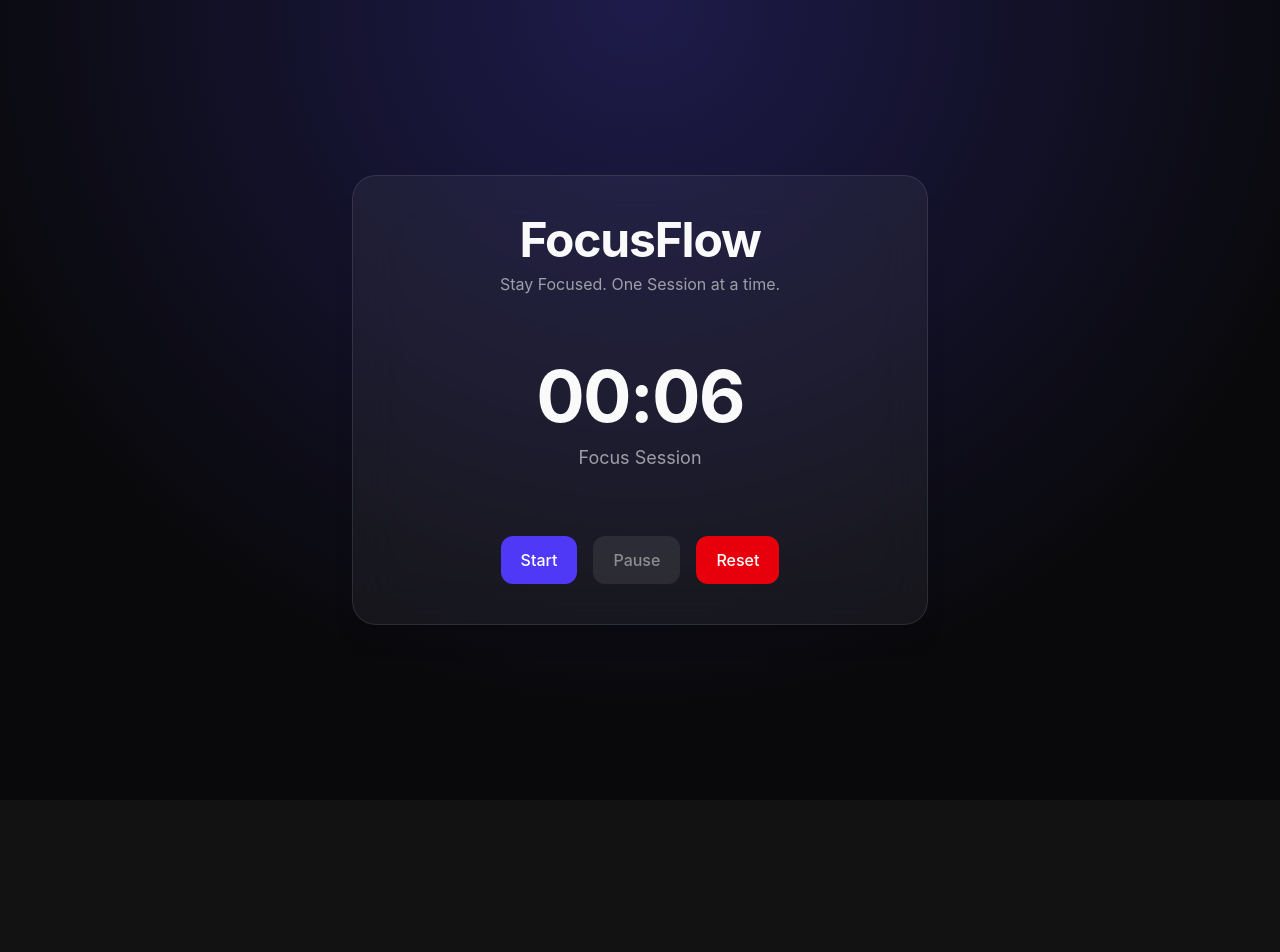
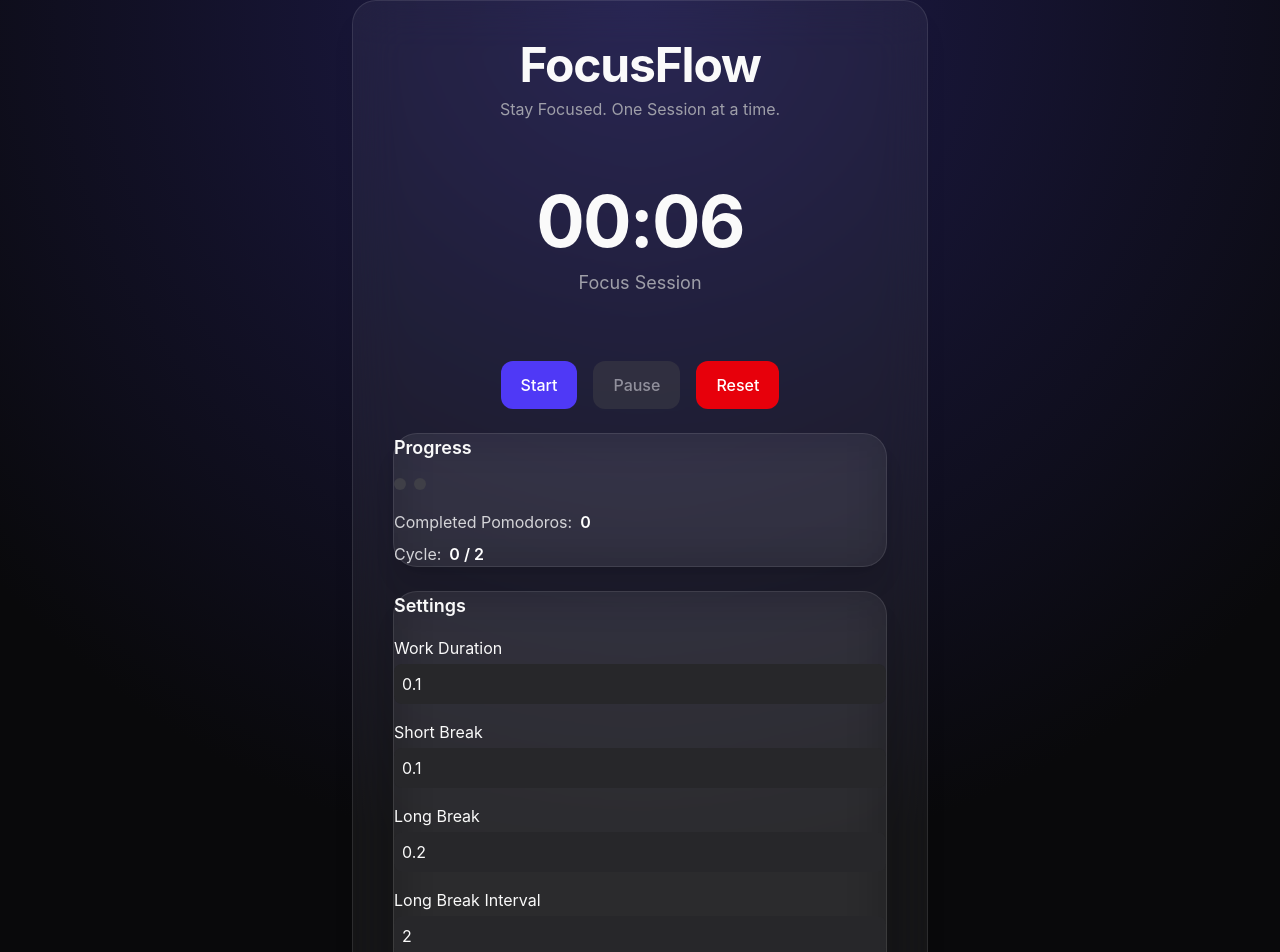
Before and after one commit to Amol-2704/FocusFlow, a React (Vite) app: page / in a window 1280 px wide. Shown: the top 952 px of the page. Before the commit the page ends 800 px from the top, so only its background shows below. Built offline with nearby package versions, Linux system fonts and the light colour scheme.

Commit message:
feat: complete roadmap.sh pomodoro timer

```diff
--- a/src/App.tsx
+++ b/src/App.tsx
@@ -4,6 +4,8 @@ import TimerDisplay from "./components/timer/Timerdisplay";
 import TimerControls from "./components/timer/TimerControls";
 
 import { usePomodoro } from "./hooks/usePomodoro";
+import ProgressCard from "./components/progress/ProgressCard";
+import SettingsPanel from "./components/settings/SettingsPanel";
 
 export default function App() {
   const {
@@ -11,6 +13,7 @@ export default function App() {
     start,
     pause,
     reset,
+    updateSettings,
   } = usePomodoro();
 
   return (
@@ -29,6 +32,16 @@ export default function App() {
           onPause={pause}
           onReset={reset}
         />
+
+        <ProgressCard
+          completedPomodoros={state.completedPomodoros}
+          longBreakInterval={state.settings.longBreakInterval}
+        />
+
+        <SettingsPanel
+          settings={state.settings}
+          onSave={updateSettings}
+        />
       </Card>
     </main>
   );
--- /dev/null
+++ b/src/components/progress/ProgressCard.tsx
@@ -0,0 +1,51 @@
+import Card from "../ui/Card";
+
+interface ProgressCardProps {
+  completedPomodoros: number;
+  longBreakInterval: number;
+}
+
+export default function ProgressCard({
+  completedPomodoros,
+  longBreakInterval,
+}: ProgressCardProps) {
+  const currentCycle =
+    completedPomodoros % longBreakInterval;
+
+  return (
+    <Card className="mt-6">
+      <h2 className="mb-4 text-lg font-semibold">
+        Progress
+      </h2>
+
+      <div className="mb-5 flex gap-2">
+        {Array.from({
+          length: longBreakInterval,
+        }).map((_, index) => (
+          <div
+            key={index}
+            className={`h-3 w-3 rounded-full transition-colors ${
+              index < currentCycle
+                ? "bg-indigo-500"
+                : "bg-zinc-700"
+            }`}
+          />
+        ))}
+      </div>
+
+      <p className="text-zinc-300">
+        Completed Pomodoros:
+        <span className="ml-2 font-semibold text-white">
+          {completedPomodoros}
+        </span>
+      </p>
+
+      <p className="mt-2 text-zinc-300">
+        Cycle:
+        <span className="ml-2 font-semibold text-white">
+          {currentCycle} / {longBreakInterval}
+        </span>
+      </p>
+    </Card>
+  );
+}
--- a/src/components/settings/SettingsPanel.tsx
+++ b/src/components/settings/SettingsPanel.tsx
@@ -0,0 +1,109 @@
+import { useState } from "react";
+import Card from "../ui/Card";
+import Button from "../ui/Button";
+import type { PomodoroSettings } from "../../types/pomodoro";
+
+interface SettingsPanelProps {
+  settings: PomodoroSettings;
+  onSave: (settings: PomodoroSettings) => void;
+}
+
+export default function SettingsPanel({
+  settings,
+  onSave,
+}: SettingsPanelProps) {
+  const [values, setValues] = useState(settings);
+
+  function handleChange(
+    key: keyof PomodoroSettings,
+    value: number
+  ) {
+    setValues((prev) => ({
+      ...prev,
+      [key]: value,
+    }));
+  }
+
+  return (
+    <Card className="mt-6">
+      <h2 className="mb-4 text-lg font-semibold">
+        Settings
+      </h2>
+
+      <div className="space-y-4">
+
+        <label className="block">
+          <span>Work Duration</span>
+
+          <input
+            type="number"
+            value={values.workDuration}
+            onChange={(e) =>
+              handleChange(
+                "workDuration",
+                Number(e.target.value)
+              )
+            }
+            className="mt-1 w-full rounded-lg bg-zinc-800 p-2"
+          />
+        </label>
+
+        <label className="block">
+          <span>Short Break</span>
+
+          <input
+            type="number"
+            value={values.shortBreakDuration}
+            onChange={(e) =>
+              handleChange(
+                "shortBreakDuration",
+                Number(e.target.value)
+              )
+            }
+            className="mt-1 w-full rounded-lg bg-zinc-800 p-2"
+          />
+        </label>
+
+        <label className="block">
+          <span>Long Break</span>
+
+          <input
+            type="number"
+            value={values.longBreakDuration}
+            onChange={(e) =>
+              handleChange(
+                "longBreakDuration",
+                Number(e.target.value)
+              )
+            }
+            className="mt-1 w-full rounded-lg bg-zinc-800 p-2"
+          />
+        </label>
+
+        <label className="block">
+          <span>Long Break Interval</span>
+
+          <input
+            type="number"
+            value={values.longBreakInterval}
+            onChange={(e) =>
+              handleChange(
+                "longBreakInterval",
+                Number(e.target.value)
+              )
+            }
+            className="mt-1 w-full rounded-lg bg-zinc-800 p-2"
+          />
+        </label>
+
+        <Button
+          className="w-full"
+          onClick={() => onSave(values)}
+        >
+          Save Settings
+        </Button>
+
+      </div>
+    </Card>
+  );
+}
--- a/src/components/timer/Timerdisplay.tsx
+++ b/src/components/timer/Timerdisplay.tsx
@@ -1,22 +1,10 @@
+import { formatTime } from "../../utils/time";
+import { SESSION_LABELS } from "../../constants/session";
+
 interface TimerDisplayProps {
   timeRemaining: number;
   session: "work" | "shortBreak" | "longBreak";
 }
-
-function formatTime(seconds: number) {
-  const minutes = Math.floor(seconds / 60);
-  const secs = seconds % 60;
-
-  return `${minutes.toString().padStart(2, "0")}:${secs
-    .toString()
-    .padStart(2, "0")}`;
-}
-
-const sessionLabels = {
-  work: "Focus Session",
-  shortBreak: "Short Break",
-  longBreak: "Long Break",
-};
 
 export default function TimerDisplay({
   timeRemaining,
@@ -29,7 +17,7 @@ export default function TimerDisplay({
       </h2>
 
       <p className="mt-3 text-lg text-zinc-400">
-        {sessionLabels[session]}
+        {SESSION_LABELS[session]}
       </p>
     </div>
   );
--- a/src/constants/pomodoro.ts
+++ b/src/constants/pomodoro.ts
@@ -2,7 +2,7 @@ import type { PomodoroSettings } from "../types/pomodoro";
 
 export const DEFAULT_SETTINGS: PomodoroSettings = {
     workDuration: 0.1,
-    shortBreakDuration: 0.05,
-    longBreakDuration: 0.1,
+    shortBreakDuration: 0.1,
+    longBreakDuration: 0.2,
     longBreakInterval: 2,
 };
--- /dev/null
+++ b/src/constants/session.ts
@@ -0,0 +1,7 @@
+import type { Sessiontype } from "../types/pomodoro";
+
+export const SESSION_LABELS: Record<Sessiontype, string> = {
+    work: "Focus Session",
+    shortBreak: "Short Break",
+    longBreak: "Long Break",
+};
--- a/src/hooks/usePomodoro.ts
+++ b/src/hooks/usePomodoro.ts
@@ -21,7 +21,11 @@ type Action =
     | { type: "PAUSE" }
     | { type: "RESET" }
     | { type: "TICK"; payload: number }
-    | { type: "COMPLETE" };
+    | { type: "COMPLETE" }
+    | {
+        type: "UPDATE_SETTINGS"
+        payload: Partial<PomodoroState>["settings"]
+    };
 
 function reducer(
     state: PomodoroState,
@@ -83,7 +87,14 @@ function reducer(
             };
         }
 
-
+        case "UPDATE_SETTINGS":
+            return {
+                ...state,
+                settings: action.payload,
+                timeRemaining: getSessionDuration(state.session, action.payload),
+                isTimerRunning: false,
+                endTime: null,
+            };
         default:
             return state;
     }
@@ -108,6 +119,14 @@ export function usePomodoro() {
                 type: "TICK",
                 payload: remaining,
             });
+
+            if (remaining <= 0) {
+                // Play notification sound
+                const audio = new Audio("/notification.mp3");
+                audio.play().catch((error) => {
+                    console.error("Failed to play notification sound: ", error);
+                });
+            }
 
             if (remaining <= 0) {
                 dispatch({
@@ -150,10 +169,18 @@ const reset = () => {
   });
 };
 
+const updateSettings = (settings:PomodoroState["settings"] ) => {
+    dispatch({
+        type: "UPDATE_SETTINGS",
+        payload: settings,
+    });
+ };
 return {
   state,
   start,
   pause,
   reset,
+  updateSettings,
+};
+
 }
-};
--- /dev/null
+++ b/src/utils/time.ts
@@ -0,0 +1,6 @@
+export function formatTime(totalSeconds: number): string {
+    const minutes = Math.floor(totalSeconds / 60);
+    const seconds = totalSeconds % 60;
+
+    return `${minutes.toString().padStart(2, "0")}:${seconds.toString().padStart(2, "0")}`;
+}
```
Also changed, not shown: src/components/progress/CircularProgress.tsx (deleted), 2 other files (tests, documents, lock files or other folders). Lines whose indentation alone changed are shown as unchanged.
